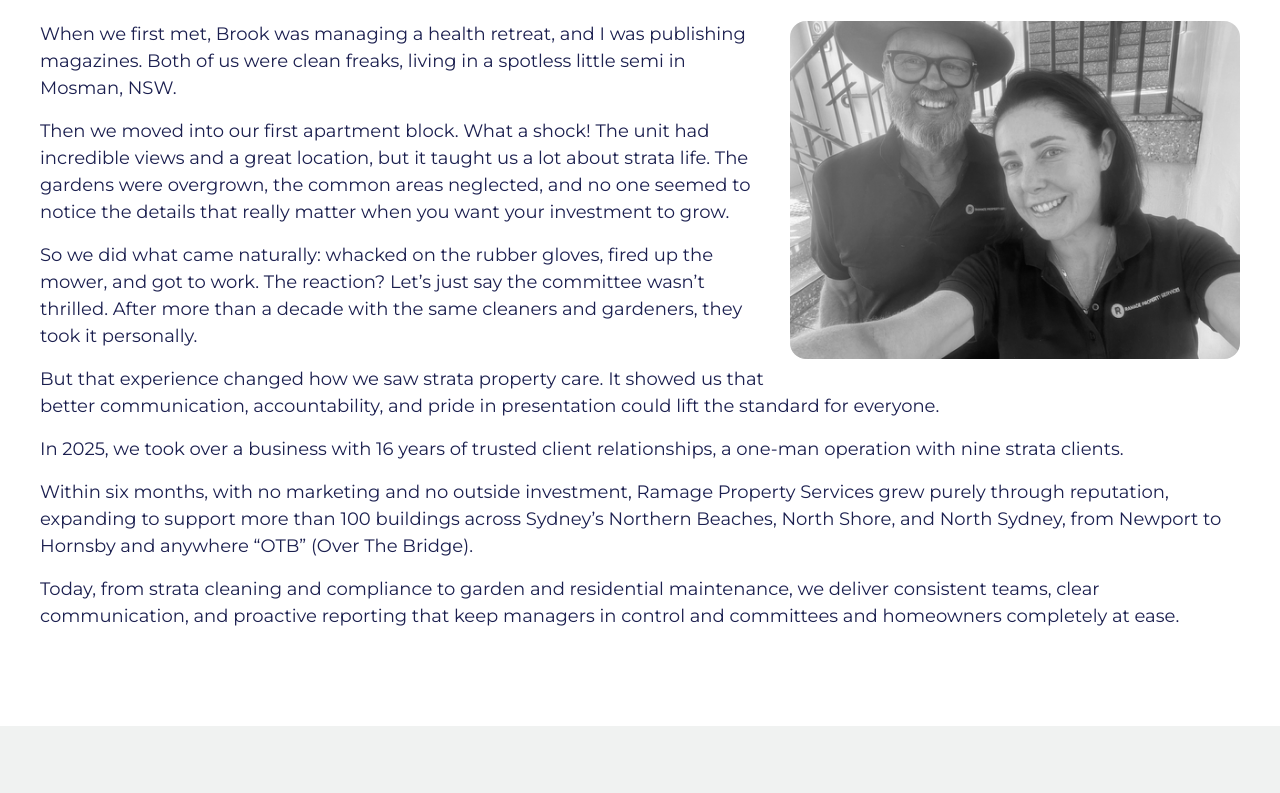
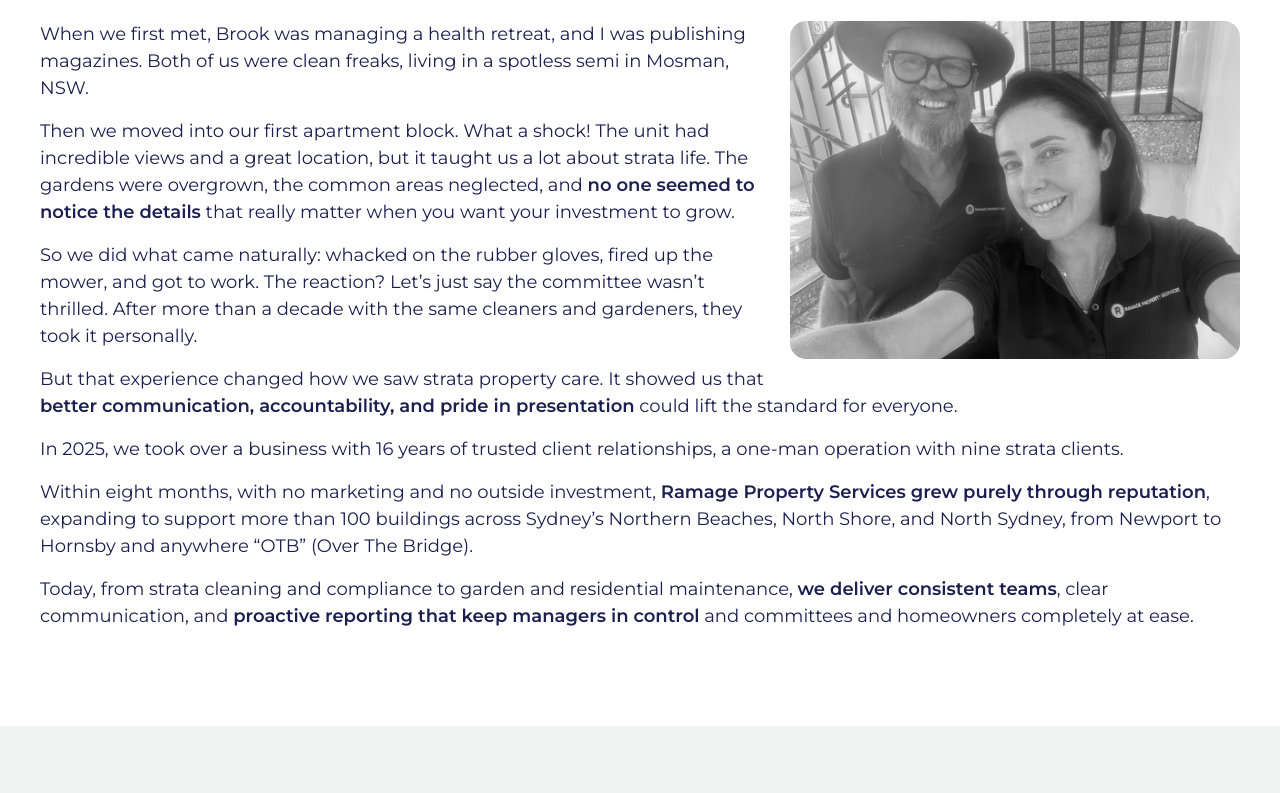
Before and after one commit to dvdsantamaria/ramage, a plain HTML site: page about-us.html in a window 1280 px wide. Shown: the part 553-1346 px from the top of the page. Drawn offline with Linux system fonts and the light colour scheme; a script that the page names is missing.

Commit message:
Update about-us.html, contact.html, index.html, and strata-hub-blog.html for improved content clarity and visual consistency. Adjust address details, enhance text formatting, and refine messaging across sections.

```diff
--- a/about-us.html
+++ b/about-us.html
@@ -176,25 +176,46 @@
                 />
               </figure>
               <p>
-                When we first met, Brook was managing a health retreat, and I was publishing magazines. Both of us were clean freaks, living in a spotless little semi in Mosman, NSW.
+                When we first met, Brook was managing a health retreat, and I was publishing magazines.
+                Both of us were clean freaks, living in a spotless semi in Mosman, NSW.
                 </p>
+
                 <p>
-                Then we moved into our first apartment block. What a shock! The unit had incredible views and a great location, but it taught us a lot about strata life. The gardens were overgrown, the common areas neglected, and no one seemed to notice the details that really matter when you want your investment to grow.
+                Then we moved into our first apartment block. What a shock!
+                The unit had incredible views and a great location, but it taught us a lot about strata life.
+                The gardens were overgrown, the common areas neglected, and
+                <strong>no one seemed to notice the details</strong> that really matter when you want your investment to grow.
                 </p>
+
                 <p>
-                So we did what came naturally: whacked on the rubber gloves, fired up the mower, and got to work. The reaction? Let’s just say the committee wasn’t thrilled. After more than a decade with the same cleaners and gardeners, they took it personally.
+                So we did what came naturally: whacked on the rubber gloves, fired up the mower, and got to work.
+                The reaction? Let’s just say the committee wasn’t thrilled.
+                After more than a decade with the same cleaners and gardeners, they took it personally.
                 </p>
+
                 <p>
-                But that experience changed how we saw strata property care. It showed us that better communication, accountability, and pride in presentation could lift the standard for everyone.
+                But that experience changed how we saw strata property care.
+                It showed us that <strong>better communication, accountability, and pride in presentation</strong>
+                could lift the standard for everyone.
                 </p>
+
                 <p>
-                In 2025, we took over a business with 16 years of trusted client relationships, a one-man operation with nine strata clients.
+                In 2025, we took over a business with 16 years of trusted client relationships,
+                a one-man operation with nine strata clients.
                 </p>
+
                 <p>
-                Within six months, with no marketing and no outside investment, Ramage Property Services grew purely through reputation, expanding to support more than 100 buildings across Sydney’s Northern Beaches, North Shore, and North Sydney, from Newport to Hornsby and anywhere “OTB” (Over The Bridge).
+                Within eight months, with no marketing and no outside investment,
+                <strong>Ramage Property Services grew purely through reputation</strong>,
+                expanding to support more than 100 buildings across Sydney’s Northern Beaches, North Shore,
+                and North Sydney, from Newport to Hornsby and anywhere “OTB” (Over The Bridge).
                 </p>
+
                 <p>
-                Today, from strata cleaning and compliance to garden and residential maintenance, we deliver consistent teams, clear communication, and proactive reporting that keep managers in control and committees and homeowners completely at ease.
+                Today, from strata cleaning and compliance to garden and residential maintenance,
+                <strong>we deliver consistent teams</strong>, clear communication, and
+                <strong>proactive reporting that keep managers in control</strong>
+                and committees and homeowners completely at ease.
                 </p>
             </div>
           </div>
```
Also changed, not shown: contact.html (+1 -1 lines), index.html (+11 -3 lines), strata-hub-blog.html (+2 -1 lines), 5 other files. Lines whose indentation alone changed are shown as unchanged.
